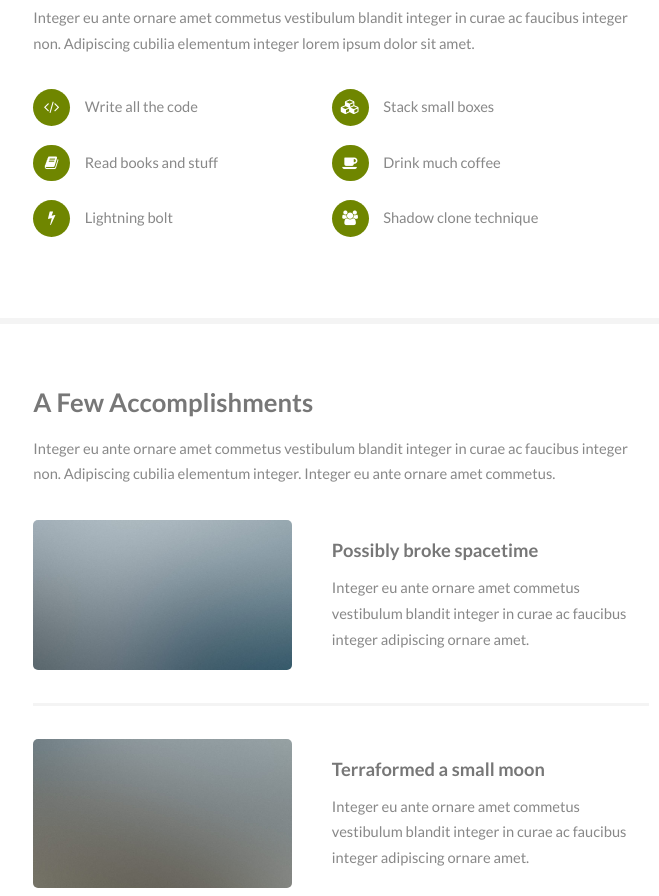
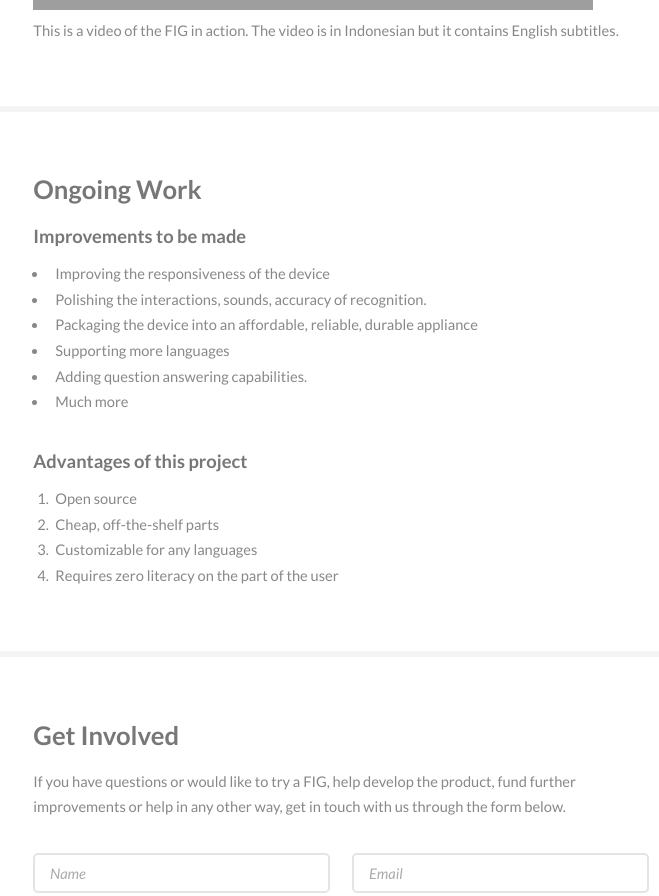
Before and after one commit to dlieviant/BibleReader, a plain HTML site: page index.html in a window 1280 px wide. Shown: the part 1086-1982 px from the top of the page, without its empty margins (152-811 px from the left). Drawn offline with Linux system fonts and the light colour scheme; grey boxes are pictures that could not be loaded.

Commit message:
edited the html

```diff
--- a/index.html
+++ b/index.html
@@ -58,38 +58,62 @@
 						<section id="one">
 							<div class="container">
 								<header class="major">
-									<h2>Read Only</h2>
-									<p>Just an incredibly simple responsive site<br />
-									template freebie by <a href="http://html5up.net">HTML5 UP</a>.</p>
+									<h2>Project FIG</h2>
+									<p>What is a fig?<br />
+									</p>
 								</header>
-								<p>Faucibus sed lobortis aliquam lorem blandit. Lorem eu nunc metus col. Commodo id in arcu ante lorem ipsum sed accumsan erat praesent faucibus commodo ac mi lacus. Adipiscing mi ac commodo. Vis aliquet tortor ultricies non ante erat nunc integer eu ante ornare amet commetus vestibulum blandit integer in curae ac faucibus integer non. Adipiscing cubilia elementum.</p>
+								<p>The FIG is a fully interactive module that can read the Bible for you in your native language.<br />
+								   The aim of this project is to enable illiterate people to navigate the Bible in their own language.<br />
+								   A solution to this is using speech recognition on a raspberry pi that could read the Bible using contents from the Digital Bible Platform. <br />
+								   Total cost? ~$70 for parts. Customizable language models for each language. Requires internet right now.
+								</p>
 							</div>
 						</section>
 
 					<!-- Two -->
 						<section id="two">
 							<div class="container">
-								<h3>Things I Can Do</h3>
+								<h3>Demonstration</h3>
 								<iframe width="560" height="315" src="//www.youtube.com/embed/NxmRSh8bsIQ" frameborder="0" allowfullscreen></iframe>
-								<p>Integer eu ante ornare amet commetus vestibulum blandit integer in curae ac faucibus integer non. Adipiscing cubilia elementum integer lorem ipsum dolor sit amet.</p>
-								<ul class="feature-icons">
+								<p>This is a video of the FIG in action. The video is in Indonesian but it contains English subtitles.</p>
+<!--								<ul class="feature-icons">
 									<li class="fa-code">Write all the code</li>
 									<li class="fa-cubes">Stack small boxes</li>
 									<li class="fa-book">Read books and stuff</li>
 									<li class="fa-coffee">Drink much coffee</li>
 									<li class="fa-bolt">Lightning bolt</li>
 									<li class="fa-users">Shadow clone technique</li>
-								</ul>
+								</ul> -->
 							</div>
 						</section>
 
 					<!-- Three -->
 						<section id="three">
 							<div class="container">
-								<h3>A Few Accomplishments</h3>
-								<p>Integer eu ante ornare amet commetus vestibulum blandit integer in curae ac faucibus integer non. Adipiscing cubilia elementum integer. Integer eu ante ornare amet commetus.</p>
-								<div class="features">
-									<article>
+								<h3>Ongoing Work</h3>
+
+								<div class="improvements">
+									<h4>Improvements to be made</h4>
+									<ul>
+										<li>Improving the responsiveness of the device</li>
+										<li>Polishing the interactions, sounds, accuracy of recognition.</li>
+										<li>Packaging the device into an affordable, reliable, durable appliance</li>
+										<li>Supporting more languages</li>
+										<li>Adding question answering capabilities.</li>
+										<li>Much more</li>
+									</ul>
+								</div>
+
+								<div class="advantages">
+									<h4>Advantages of this project</h4>
+									<ol>
+										<li>Open source</li>
+										<li>Cheap, off-the-shelf parts</li>
+										<li>Customizable for any languages</li>
+										<li>Requires zero literacy on the part of the user</li>
+									</ol>
+								</div>
+<!--									<article>
 										<a href="#" class="image"><img src="images/pic01.jpg" alt="" /></a>
 										<div class="inner">
 											<h4>Possibly broke spacetime</h4>
@@ -109,16 +133,15 @@
 											<h4>Snapped dark matter in the wild</h4>
 											<p>Integer eu ante ornare amet commetus vestibulum blandit integer in curae ac faucibus integer adipiscing ornare amet.</p>
 										</div>
-									</article>
-								</div>
+									</article> -->
 							</div>
 						</section>
 
 					<!-- Four -->
 						<section id="four">
 							<div class="container">
-								<h3>Contact Me</h3>
-								<p>Integer eu ante ornare amet commetus vestibulum blandit integer in curae ac faucibus integer non. Adipiscing cubilia elementum integer. Integer eu ante ornare amet commetus.</p>
+								<h3>Get Involved</h3>
+								<p>If you have questions or would like to try a FIG, help develop the product, fund further improvements or help in any other way, get in touch with us through the form below. </p>
 								<form method="post" action="#">
 									<div class="row uniform collapse-at-2">
 										<div class="6u"><input type="text" name="name" id="name" placeholder="Name" /></div>
```
